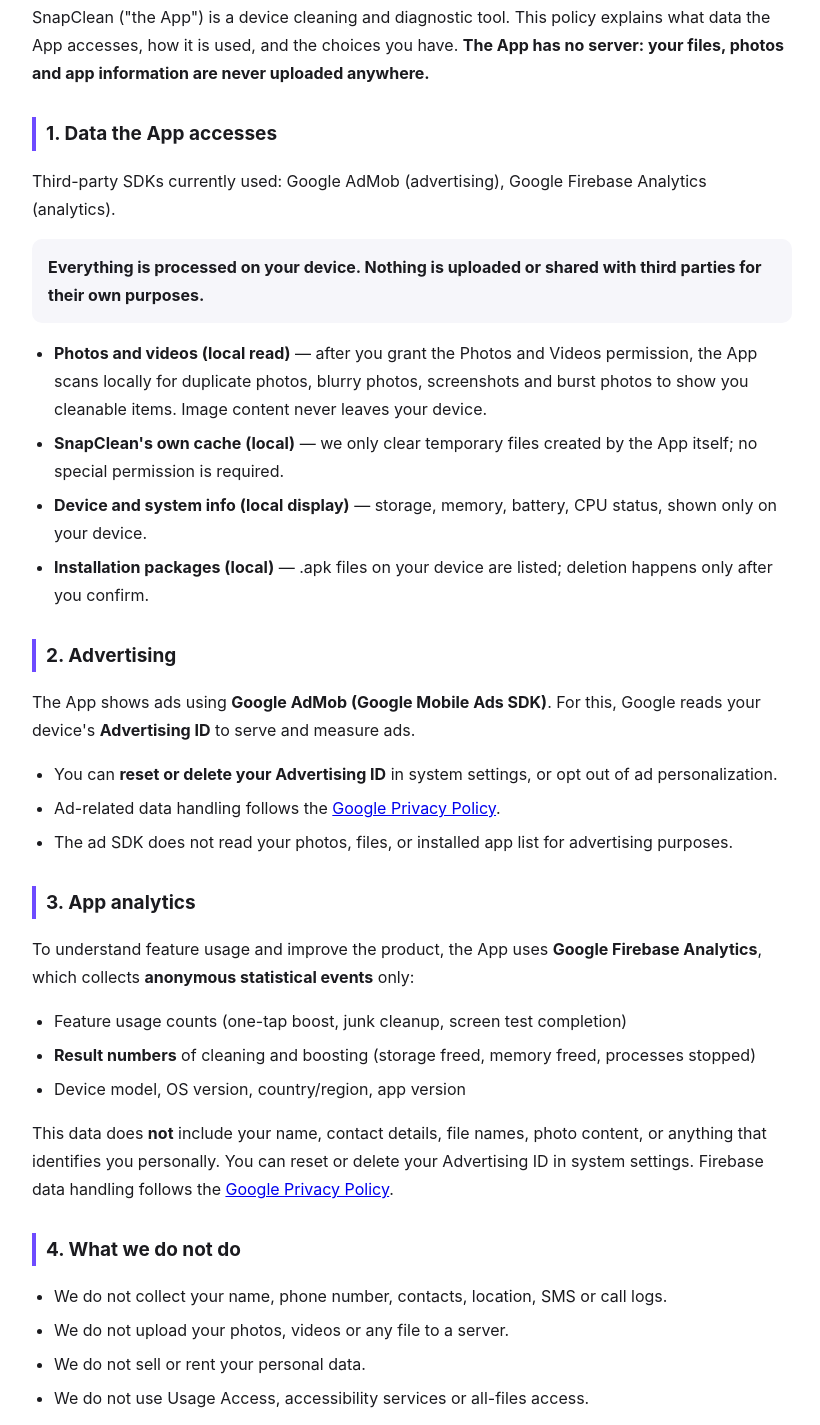
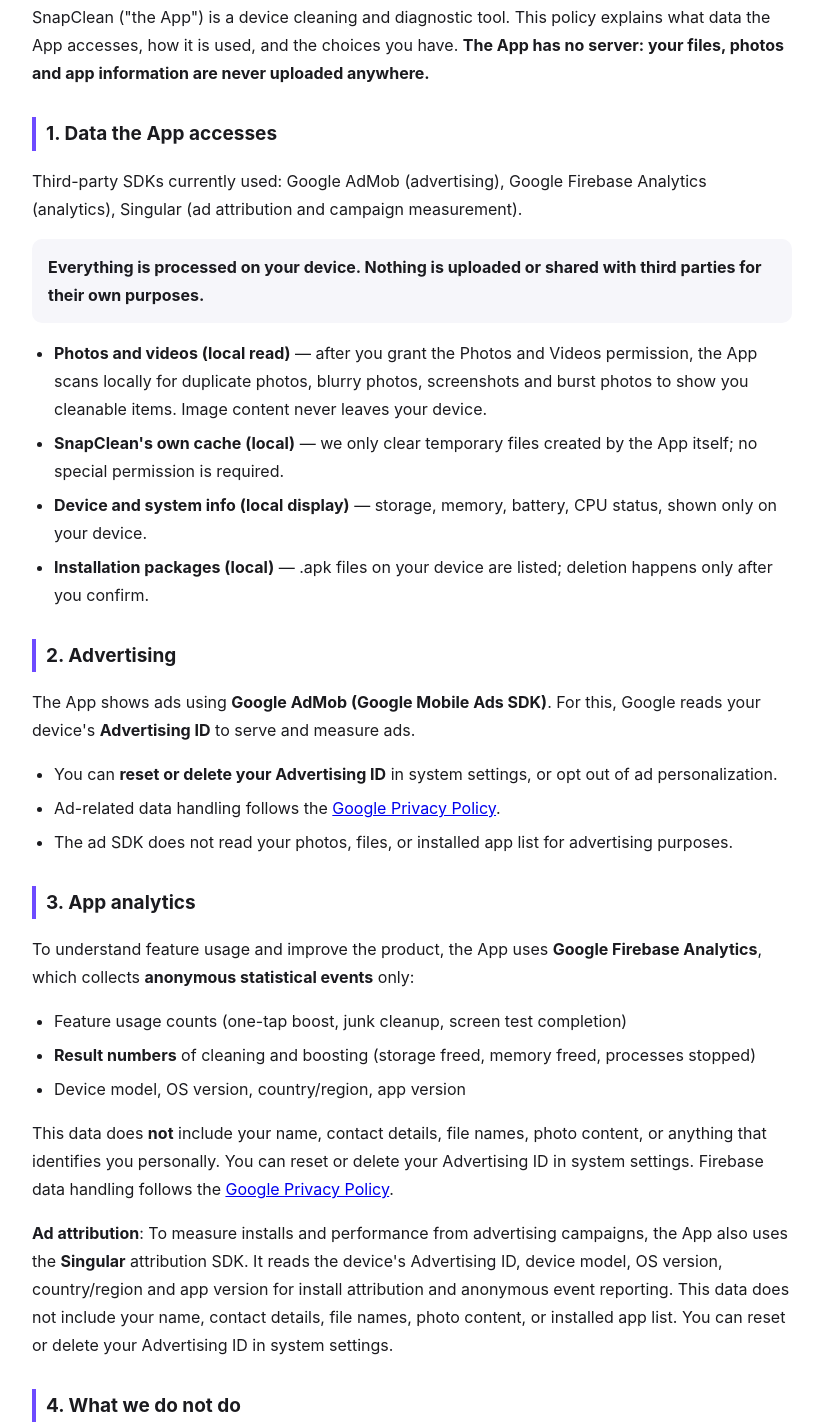
Before and after one commit to zhaiyb1/snapclean-privacy, a plain HTML site: page index.html in a window 1280 px wide. Shown: the part 172-1597 px from the top of the page, without its empty margins (228-1048 px from the left). Drawn offline with Linux system fonts and the light colour scheme.

Commit message:
Declare Singular attribution SDK in privacy policy

```diff
--- a/index.html
+++ b/index.html
@@ -25,7 +25,7 @@
 <p data-page-node-id="nTE9wLFF6j4zpHGiGG5E7N">SnapClean ("the App") is a device cleaning and diagnostic tool. This policy explains what data the App accesses, how it is used, and the choices you have. <strong data-page-node-id="jHosqI9zaaV34VWmzOxKSh">The App has no server: your files, photos and app information are never uploaded anywhere.</strong></p>
 
 <h2 data-page-node-id="jia0jkW8bQQxhyuR45ayyu">1. Data the App accesses</h2>
-<p>Third-party SDKs currently used: Google AdMob (advertising), Google Firebase Analytics (analytics).</p>
+<p>Third-party SDKs currently used: Google AdMob (advertising), Google Firebase Analytics (analytics), Singular (ad attribution and campaign measurement).</p>
 <div class="box" data-page-node-id="BdZ3WuDo8DUYdKlgvApBfX">
 <strong data-page-node-id="aBJG9FBm1dz3NLTqk9UIUK">Everything is processed on your device. Nothing is uploaded or shared with third parties for their own purposes.</strong>
 </div>
@@ -52,6 +52,8 @@
   <li>Device model, OS version, country/region, app version</li>
 </ul>
 <p>This data does <strong>not</strong> include your name, contact details, file names, photo content, or anything that identifies you personally. You can reset or delete your Advertising ID in system settings. Firebase data handling follows the <a href="https://policies.google.com/privacy" target="_blank" rel="noopener">Google Privacy Policy</a>.</p>
+
+<p><strong>Ad attribution</strong>: To measure installs and performance from advertising campaigns, the App also uses the <strong>Singular</strong> attribution SDK. It reads the device's Advertising ID, device model, OS version, country/region and app version for install attribution and anonymous event reporting. This data does not include your name, contact details, file names, photo content, or installed app list. You can reset or delete your Advertising ID in system settings.</p>
 
 <h2 data-page-node-id="M9gQAlffb6j6CcNgGvv4rB">4. What we do not do</h2>
 <ul data-page-node-id="kHvthJ6JMGb3kMlsjI1sJQ">
```
Also changed, not shown: privacy-policy-en.html (+3 -1 lines), privacy-policy.html (+3 -1 lines).
